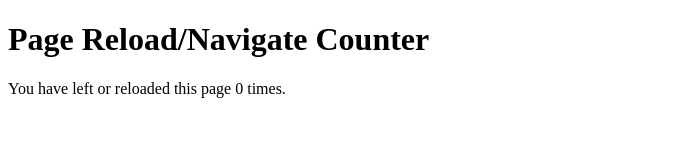
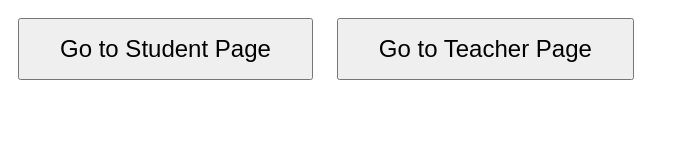
Before and after one commit to Satyajeet-5/dummy, a plain HTML site: page index.html in a window 1280 px wide. Shown: the whole page, without its empty margins (0-689 px from the left). Drawn offline with Linux system fonts and the light colour scheme.

Commit message:
Update index.html

```diff
--- a/index.html
+++ b/index.html
@@ -1,24 +1,17 @@
 <!DOCTYPE html>
 <html>
 <head>
-  <title>Unload Counter</title>
+    <title>Redirect Buttons</title>
 </head>
 <body>
-  <h1>Page Reload/Navigate Counter</h1>
-  <p>You have left or reloaded this page <span id="count">0</span> times.</p>
 
-  <script>
-    // Read the current count from localStorage (or default to 0)
-    let count = parseInt(localStorage.getItem('pageLeaveCount')) || 0;
+    <button onclick="window.location.href='student.html';" style="font-size: 24px; padding: 15px 40px; margin: 10px;">
+        Go to Student Page
+    </button>
 
-    // Show the current count in the HTML
-    document.getElementById('count').textContent = count;
+    <button onclick="window.location.href='teacher.html';" style="font-size: 24px; padding: 15px 40px; margin: 10px;">
+        Go to Teacher Page
+    </button>
 
-    // Add event listener to increment the count on unload
-    window.addEventListener('beforeunload', function () {
-      count += 1;
-      localStorage.setItem('pageLeaveCount', count);
-    });
-  </script>
 </body>
 </html>
```
